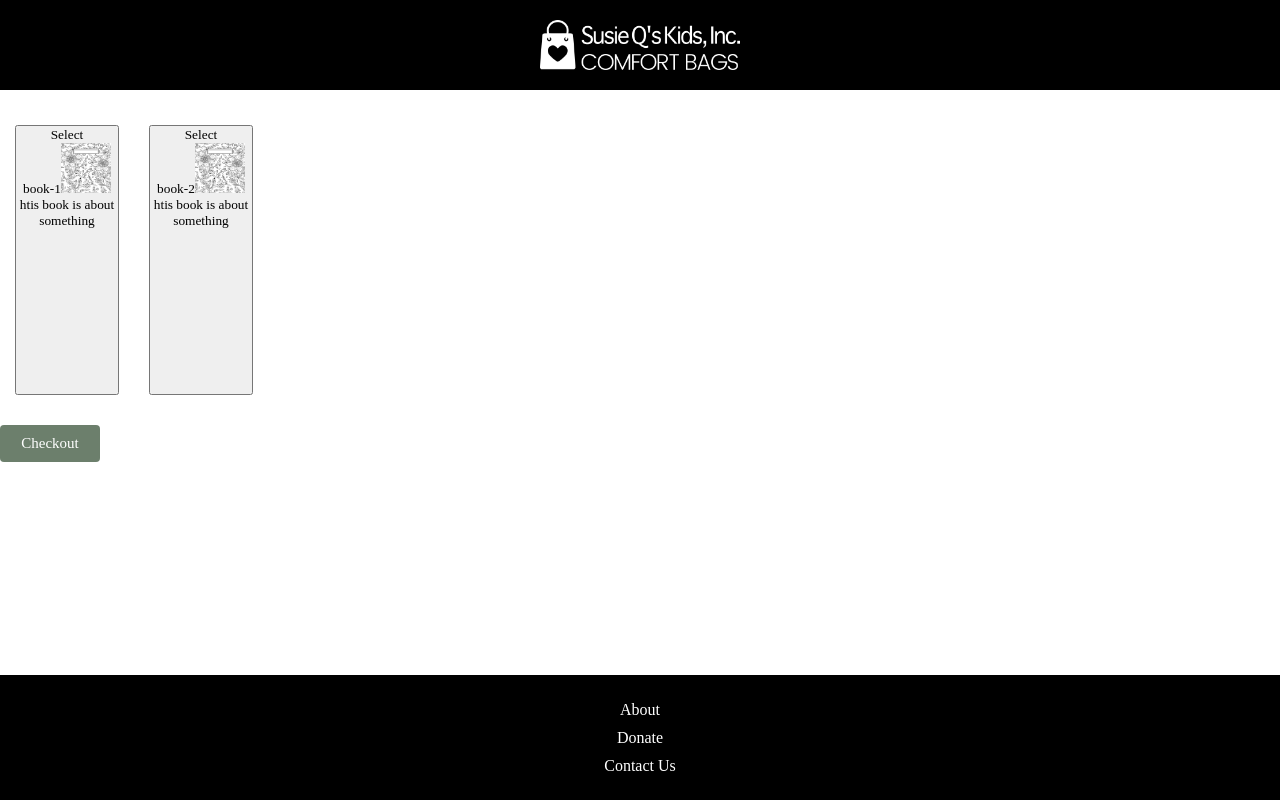
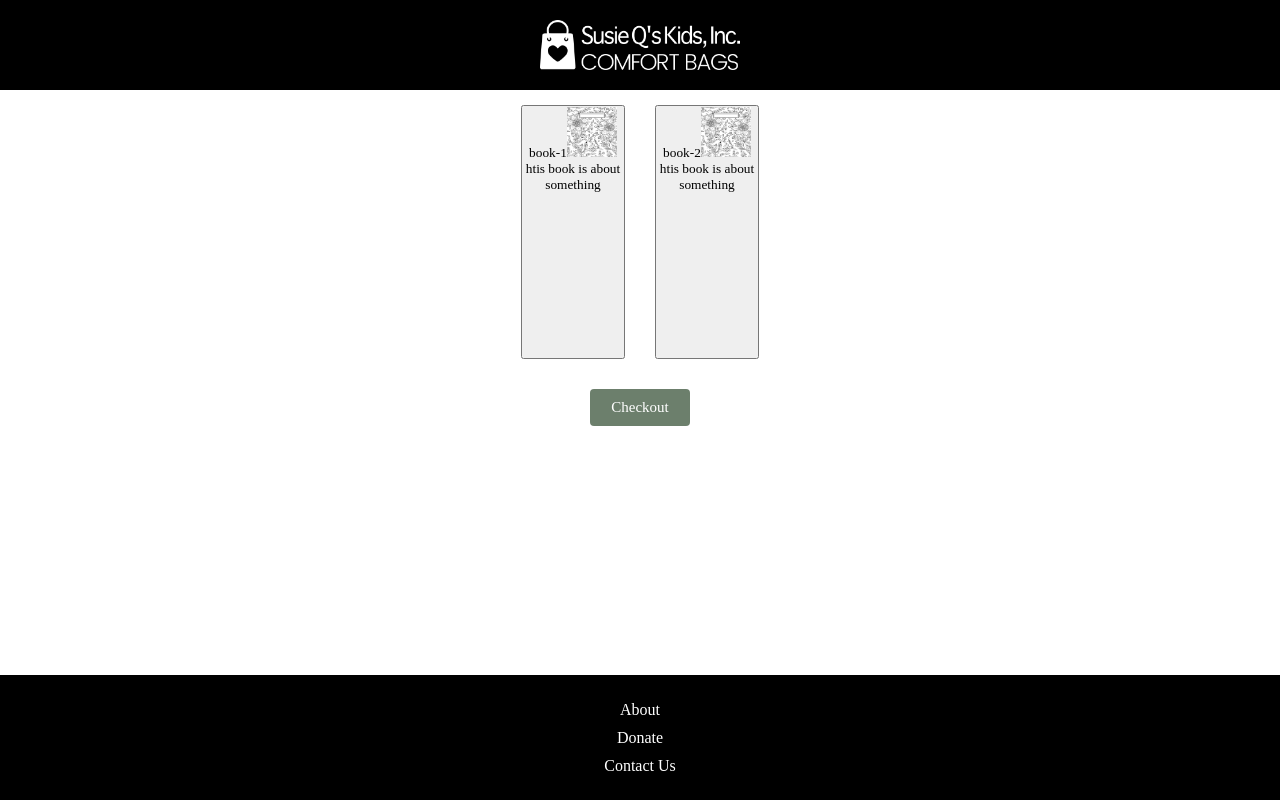
Before and after one commit to opportunity-hack/ai-coloring-book, a Next.js app in the folder dummy-project/: page /sponsor in a window 1280 px wide. Built offline with nearby package versions, Linux system fonts and the light colour scheme.

Commit message:
removed fav icon

```diff
--- a/dummy-project/components/Sponsor/sponsor.module.css
+++ b/dummy-project/components/Sponsor/sponsor.module.css
@@ -19,12 +19,17 @@
       margin: 15px;
   }
 
+  .selectedCard{
+    border-width: 5px;
+    border-color: aquamarine;
+  }
+
   .classMain {
     width: 100%;
-      padding-bottom: 20px;
-      padding-top: 20px;
-      align-items: center;
-      justify-content: center;
+    display: flex;
+    flex-direction: column;
+    align-items: center;
+    justify-content: center;
   }
 
   .bookTemplateParent{
--- a/dummy-project/components/Sponsor/sponsor.module.tsx
+++ b/dummy-project/components/Sponsor/sponsor.module.tsx
@@ -93,8 +93,10 @@ const Sponsor = () => {
 			<div className={styles.bookTemplateParent}>
 				{books.map((book) => (
 					<div key={book.id} className={styles.bookCards}>
-						<button onClick={() => handleSelect(book.id)}>
-							{selectedBooks.includes(book.id) ? "Deselect" : "Select"}
+                        <button
+                            onClick={() => handleSelect(book.id)}
+                            className={selectedBooks.includes(book.id) ? styles.selectedCard : ""}
+                        >
 							<BookTemplate name={book.name} description={book.about} />
 						</button>
 						{/* {book.name}
```
